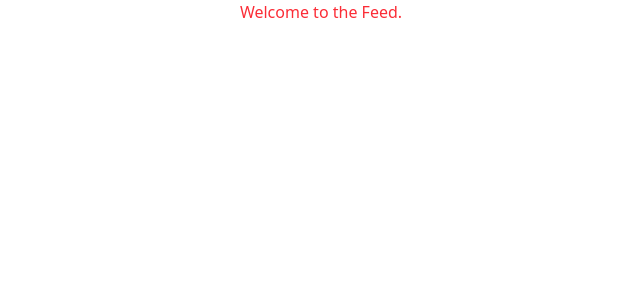
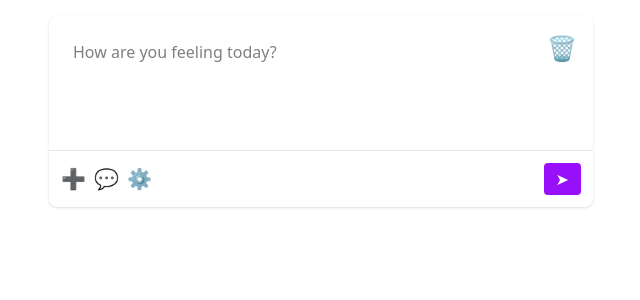
Before and after one commit to ArpitaV13/publish-posts, a React (Vite) app in the folder vite-project/: page / in a window 1280 px wide. Shown: the top 300 px of the page, without its empty margins (319-959 px from the left). Built offline with nearby package versions, Linux system fonts and the light colour scheme.

Commit message:
feed-content post

```diff
--- a/vite-project/src/App.tsx
+++ b/vite-project/src/App.tsx
@@ -5,7 +5,7 @@ import { Routes, Route } from "react-router-dom";
 
 function App() {
   return (
-    <div className="text-center text-red-500">
+    <div className="text-center">
       <Routes>
         <Route path="/" element={<Feed />} />
         <Route path="/signin" element={<SignIn />} />
--- /dev/null
+++ b/vite-project/src/components/PostEditor.tsx
@@ -0,0 +1,58 @@
+import { useState, } from "react"
+
+type PostEditorProps = {
+  onPublish: (text: string) => void
+}
+
+
+export default function PostEditor({onPublish }: PostEditorProps) {
+  const [post, setPost] = useState("")
+
+  const handlePublish = () => {
+    if (post.trim()) {
+      onPublish(post)
+      setPost('')
+    }
+  }
+
+  const alertNotImplemented = () => alert("Function not implemented")
+
+  return (
+    <div className="bg-white rounded-lg shadow mb-6">
+      <div className="flex items-start space-x-2 p-4">
+        <div className="flex-1">
+          <textarea
+            value={post}
+            onChange={(e) => setPost(e.target.value)}
+            className="w-full p-2 mb-2 resize-none"
+            rows={3}
+            placeholder="How are you feeling today?"
+          />
+
+        </div>
+        <button
+          onClick={alertNotImplemented}
+          className="text-red-400 text-2xl font-bold"
+          title="Delete"
+        >
+          🗑
+        </button>
+      </div>
+      <hr className="border-t border-gray-200" />
+      <div className="flex items-center justify-between px-3 py-3">
+            <div className="space-x-2 text-gray-500 text-xl">
+              <button onClick={alertNotImplemented}>➕</button>
+              <button onClick={alertNotImplemented}>💬</button>
+              <button onClick={alertNotImplemented}>⚙️</button>
+            </div>
+            <button
+              onClick={handlePublish}
+              className="bg-purple-600 hover:bg-purple-700 text-white px-3 py-1 rounded"
+            >
+              ➤
+            </button>
+          </div>
+
+    </div>
+  )
+}
--- /dev/null
+++ b/vite-project/src/components/PostItem.tsx
@@ -0,0 +1,58 @@
+import useLiveTime from "../hooks/useLiveTime"
+
+type PostItemProps = {
+    name: string
+    time: number
+    content: string
+  }
+ function formatPostTime(timestamp: number): string {
+    const now = Date.now()
+    const diffMs = now - timestamp
+    const diffMins = Math.floor(diffMs / (1000 * 60))
+
+    if (diffMins < 1) {
+      return "Just now"
+    }
+
+    if (diffMins < 55) {
+      return `${diffMins} min${diffMins === 1 ? "" : "s"} ago`
+    }
+
+    const date = new Date(timestamp)
+    const options: Intl.DateTimeFormatOptions = {
+      month: "short",
+      day: "numeric",
+      hour: "numeric",
+      minute: "2-digit",
+    }
+
+    return date.toLocaleString("en-US", options)
+  }
+
+
+  export default function PostItem({ name, time, content }: PostItemProps) {
+    useLiveTime();
+    const alertNotImplemented = () => alert("Function not implemented")
+
+    return (
+      <div className="bg-white rounded-lg shadow p-4 mb-4">
+        <div className="flex items-center mb-2">
+          <img
+            src="/person.svg"
+            alt="avatar"
+            className="w-8 h-8 rounded-full mr-2"
+          />
+          <div>
+            <p className="text-sm font-semibold">{name}</p>
+            <p className="text-xs text-gray-500">{formatPostTime(time)}</p>
+          </div>
+        </div>
+        <p className="text-base mb-2 text-left">{content}</p>
+        <div className="flex space-x-4 text-gray-500 text-base">
+          <button onClick={alertNotImplemented}>🤍</button>
+          <button onClick={alertNotImplemented}>💬</button>
+          <button onClick={alertNotImplemented}>🔗</button>
+        </div>
+      </div>
+    )
+  }
--- /dev/null
+++ b/vite-project/src/hooks/useLiveTime.ts
@@ -0,0 +1,15 @@
+import { useEffect, useState } from "react"
+
+export default function useLiveTime(intervalMs: number = 60000): number {
+  const [tick, setTick] = useState(Date.now())
+
+  useEffect(() => {
+    const interval = setInterval(() => {
+      setTick(Date.now())
+    }, intervalMs)
+
+    return () => clearInterval(interval)
+  }, [intervalMs])
+
+  return tick
+}
--- a/vite-project/src/pages/Feed.tsx
+++ b/vite-project/src/pages/Feed.tsx
@@ -1,5 +1,37 @@
-function Feed(){
-return <div>Welcome to the Feed.</div>
+import { useState } from "react";
+import PostEditor from "../components/PostEditor";
+import PostItem from "../components/PostItem";
+
+type Post = {
+  content: string;
+  name: string;
+  time: number;
+};
+
+export default function Feed() {
+  const [posts, setPosts] = useState<Post[]>([]);
+
+  const handlePublish = (text: string) => {
+    const newPost: Post = {
+      content: text,
+      name: "You",
+      time: Date.now(),
+    };
+    setPosts([newPost, ...posts]);
+  };
+
+  return (
+    <div className="max-w-xl mx-auto p-4">
+      <PostEditor onPublish={handlePublish} />
+
+      {posts.map((post, index) => (
+        <PostItem
+          key={index}
+          name={post.name}
+          time={post.time}
+          content={post.content}
+        />
+      ))}
+    </div>
+  );
 }
-
-export default Feed;
```
Also changed, not shown: vite-project/public/person.svg (added).
